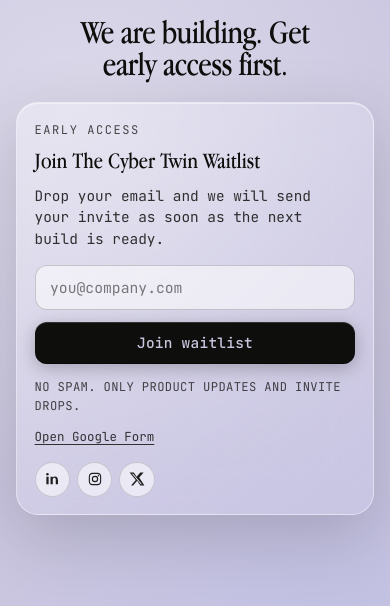
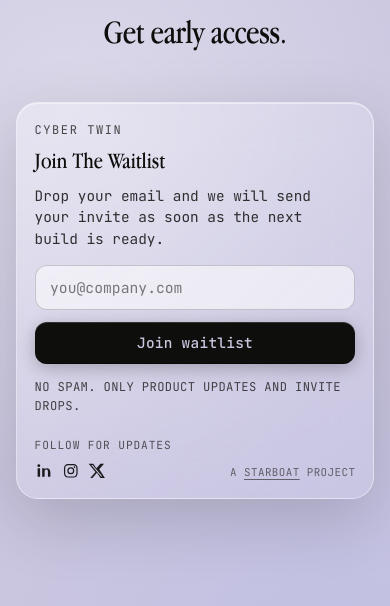
Before and after one commit to boriemannetje/3D_hero, a Next.js app: page / in a window 390 px wide. Both pictures are taken after a click on the button "Join waitlist.". Shown: the part 4684-5290 px from the top of the page. Built offline with nearby package versions, Linux system fonts and the light colour scheme; no server answers.

Commit message:
Enhance waitlist section on homepage by updating messaging and form visibility transitions. Introduce new animation for 3D models on load to improve user engagement. Refactor styles for better layout and responsiveness, including social links and project notes.

```diff
--- a/app/page.tsx
+++ b/app/page.tsx
@@ -9,9 +9,6 @@
 gsap.registerPlugin(ScrollTrigger, ScrollToPlugin);
 
 const GOOGLE_FORM_ID = "1FAIpQLSfszxEnXCUbqPpZj1dPVTPyQnk6AH9OqhJSpWJ_ul4nO2mjYg";
-const WAITLIST_FORM_URL =
-  process.env.NEXT_PUBLIC_WAITLIST_FORM_VIEW_URL ??
-  `https://docs.google.com/forms/d/e/${GOOGLE_FORM_ID}/viewform?usp=send_form`;
 const WAITLIST_FORM_ACTION =
   process.env.NEXT_PUBLIC_WAITLIST_FORM_ACTION ??
   `https://docs.google.com/forms/d/e/${GOOGLE_FORM_ID}/formResponse`;
@@ -173,7 +170,7 @@
             className="stage stage_waitlist"
             aria-label="Join Cyber Twin waitlist"
           >
-            <h2 className="stage_header">We are building. Get early access first.</h2>
+            <h2 className="stage_header">Get early access.</h2>
 
             <iframe
               title="Hidden Google waitlist form"
@@ -187,13 +184,22 @@
             />
 
             <div className="glass_panel waitlist_panel">
-              <p className="glass_eyebrow">Early access</p>
-              <h3>Join The Cyber Twin Waitlist</h3>
+              <p className="glass_eyebrow">CYBER TWIN</p>
+              <h3>
+                {submissionState === "success"
+                  ? "You are on the list."
+                  : "Join The Waitlist"}
+              </h3>
+              {submissionState !== "success" && (
                 <p className="glass_copy">
                   Drop your email and we will send your invite as soon as the next
                   build is ready.
                 </p>
+              )}
 
+              <div
+                className={`waitlist_form_shell ${submissionState === "success" ? "is_hidden" : ""}`}
+              >
                 <form
                   ref={formRef}
                   className="waitlist_form"
@@ -218,24 +224,19 @@
                     {isSubmitting ? "Joining..." : "Join waitlist"}
                   </button>
                 </form>
+              </div>
 
+              {submissionState !== "success" && (
                 <p className="glass_meta">
-                {submissionState === "success"
-                  ? "You are in. We will contact you with updates."
-                  : submissionState === "error"
-                    ? "Could not confirm submission. Use the Google Form link below."
+                  {submissionState === "error"
+                    ? "Could not confirm submission. Try again."
                     : "No spam. Only product updates and invite drops."}
                 </p>
+              )}
 
-              <a
-                href={WAITLIST_FORM_URL}
-                target="_blank"
-                rel="noreferrer"
-                className="waitlist_link"
-              >
-                Open Google Form
-              </a>
-
+              <div className="footer_row">
+                <div className="social_block">
+                  <p className="social_hint">Follow for updates</p>
                   <div className="social_row" aria-label="Social links">
                     {SOCIAL_LINKS.map((social) => (
                       <a
@@ -252,6 +253,15 @@
                     ))}
                   </div>
                 </div>
+                <p className="project_note">
+                  a{" "}
+                  <a href="https://starboat.app" target="_blank" rel="noreferrer">
+                    starboat
+                  </a>{" "}
+                  project
+                </p>
+              </div>
+            </div>
           </section>
         </div>
       </section>
--- a/components/3D/robot.ts
+++ b/components/3D/robot.ts
@@ -78,6 +78,78 @@
 
     disposeMaterial(child.material);
   });
+};
+
+const animateModelIntro = (
+  model: THREE.Group,
+  options: {
+    delay: number;
+    yLift: number;
+    baseY: number;
+    lowPowerDevice: boolean;
+    markDirty: () => void;
+  },
+) => {
+  const { delay, yLift, baseY, lowPowerDevice, markDirty } = options;
+  const materialTargets = new Map<
+    THREE.Material,
+    { opacity: number; transparent: boolean }
+  >();
+
+  model.traverse((child) => {
+    if (!(child instanceof THREE.Mesh)) return;
+
+    const materials = Array.isArray(child.material)
+      ? child.material
+      : [child.material];
+
+    for (const material of materials) {
+      if (materialTargets.has(material)) continue;
+      materialTargets.set(material, {
+        opacity: material.opacity,
+        transparent: material.transparent,
+      });
+      material.transparent = true;
+      material.opacity = 0;
+      material.needsUpdate = true;
+    }
+  });
+
+  const fromScale = lowPowerDevice ? 0.985 : 0.96;
+  model.scale.multiplyScalar(fromScale);
+  model.position.y = baseY - yLift;
+
+  gsap.to(model.position, {
+    y: baseY,
+    duration: lowPowerDevice ? 0.62 : 0.84,
+    delay,
+    ease: "power2.out",
+    onUpdate: markDirty,
+  });
+
+  gsap.to(model.scale, {
+    x: model.scale.x / fromScale,
+    y: model.scale.y / fromScale,
+    z: model.scale.z / fromScale,
+    duration: lowPowerDevice ? 0.62 : 0.84,
+    delay,
+    ease: "power2.out",
+    onUpdate: markDirty,
+  });
+
+  for (const [material, targetState] of materialTargets) {
+    gsap.to(material, {
+      opacity: targetState.opacity,
+      duration: lowPowerDevice ? 0.54 : 0.76,
+      delay: delay + 0.04,
+      ease: "power1.out",
+      onUpdate: markDirty,
+      onComplete: () => {
+        material.transparent = targetState.transparent;
+        material.needsUpdate = true;
+      },
+    });
+  }
 };
 
 const initRobot = (): InitRobotResult => {
@@ -176,6 +248,16 @@
       robotModel.position.add(modelRig.robotBase);
       robotModel.rotation.y = 1.16;
       scene.add(robotModel);
+
+      animateModelIntro(robotModel, {
+        delay: 0.08,
+        yLift: lowPowerDevice ? 0.04 : 0.08,
+        baseY: modelRig.robotBase.y,
+        lowPowerDevice,
+        markDirty: () => {
+          needsRender = true;
+        },
+      });
     },
   );
 
@@ -185,6 +267,16 @@
     humanModel.position.add(modelRig.humanBase);
     humanModel.rotation.y = 1.12;
     scene.add(humanModel);
+
+    animateModelIntro(humanModel, {
+      delay: 0.2,
+      yLift: lowPowerDevice ? 0.03 : 0.07,
+      baseY: modelRig.humanBase.y,
+      lowPowerDevice,
+      markDirty: () => {
+        needsRender = true;
+      },
+    });
   });
 
   let needsRender = true;
@@ -377,8 +469,9 @@
     gsap.ticker.remove(tick);
     window.removeEventListener("resize", handleResize);
     document.removeEventListener("visibilitychange", handleVisibilityChange);
+    // `timeline.kill()` also disposes its ScrollTrigger; avoid double-kill
+    // because pin teardown mutations can throw in some environments.
     timeline.kill();
-    timeline.scrollTrigger?.kill();
     disposeObject3D(robotModel);
     disposeObject3D(humanModel);
     if (hero) {
--- a/styles/pages/landing.css
+++ b/styles/pages/landing.css
@@ -174,6 +174,26 @@
   gap: 0.7rem;
 }
 
+.hero_main .waitlist_form_shell {
+  max-height: 11rem;
+  opacity: 1;
+  transform: translateY(0);
+  transition:
+    max-height 0.45s ease,
+    opacity 0.4s ease,
+    transform 0.4s ease,
+    margin 0.4s ease;
+}
+
+.hero_main .waitlist_form_shell.is_hidden {
+  max-height: 0;
+  opacity: 0;
+  transform: translateY(-8px);
+  margin: 0;
+  overflow: hidden;
+  pointer-events: none;
+}
+
 .hero_main .waitlist_input {
   width: 100%;
   border: 1px solid rgba(0, 0, 0, 0.18);
@@ -215,18 +235,31 @@
   opacity: 0.74;
 }
 
-.hero_main .waitlist_link {
-  display: inline-block;
-  margin-top: 0.8rem;
-  font-family: var(--mono), monospace;
-  font-size: 0.78rem;
-  text-decoration: underline;
-  text-underline-offset: 0.2rem;
-  opacity: 0.82;
+.hero_main .footer_row {
+  display: flex;
+  align-items: flex-end;
+  justify-content: space-between;
+  gap: 1rem;
+  flex-wrap: wrap;
+  margin-top: 1.4rem;
+}
+
+.hero_main .social_block {
+  display: flex;
+  flex-direction: column;
+  gap: 0.45rem;
+}
+
+.hero_main .social_hint {
+  margin-top: 0;
+  font-size: 0.7rem;
+  letter-spacing: 0.08em;
+  text-transform: uppercase;
+  opacity: 0.66;
 }
 
 .hero_main .social_row {
-  margin-top: 1rem;
+  margin-top: 0;
   display: flex;
   flex-wrap: wrap;
   gap: 0.55rem;
@@ -236,29 +269,26 @@
   display: inline-flex;
   align-items: center;
   justify-content: center;
-  width: 2.2rem;
-  height: 2.2rem;
+  width: 1.2rem;
+  height: 1.2rem;
   padding: 0;
-  border-radius: 999px;
-  border: 1px solid rgba(0, 0, 0, 0.15);
-  background: rgba(255, 255, 255, 0.56);
+  border: 0;
+  background: transparent;
   color: rgba(12, 12, 12, 0.92);
   transition:
     transform 0.18s ease,
-    background-color 0.2s ease,
-    box-shadow 0.22s ease;
+    opacity 0.2s ease;
 }
 
 .hero_main .social_btn svg {
-  width: 1rem;
-  height: 1rem;
+  width: 1.1rem;
+  height: 1.1rem;
   fill: currentcolor;
 }
 
 .hero_main .social_btn:hover {
   transform: translateY(-1px);
-  background: rgba(255, 255, 255, 0.75);
-  box-shadow: 0 12px 24px rgba(18, 30, 72, 0.12);
+  opacity: 0.72;
 }
 
 .hero_main .sr_only {
@@ -279,6 +309,21 @@
   border: 0;
   opacity: 0;
   pointer-events: none;
+}
+
+.hero_main .project_note {
+  margin-top: 0;
+  margin-bottom: 0;
+  font-size: 0.68rem;
+  letter-spacing: 0.04em;
+  text-transform: uppercase;
+  opacity: 0.56;
+  text-align: right;
+}
+
+.hero_main .project_note a {
+  text-decoration: underline;
+  text-underline-offset: 0.17rem;
 }
 
 @media (max-width: 900px) {
```
Lines whose indentation alone changed are shown as unchanged.
